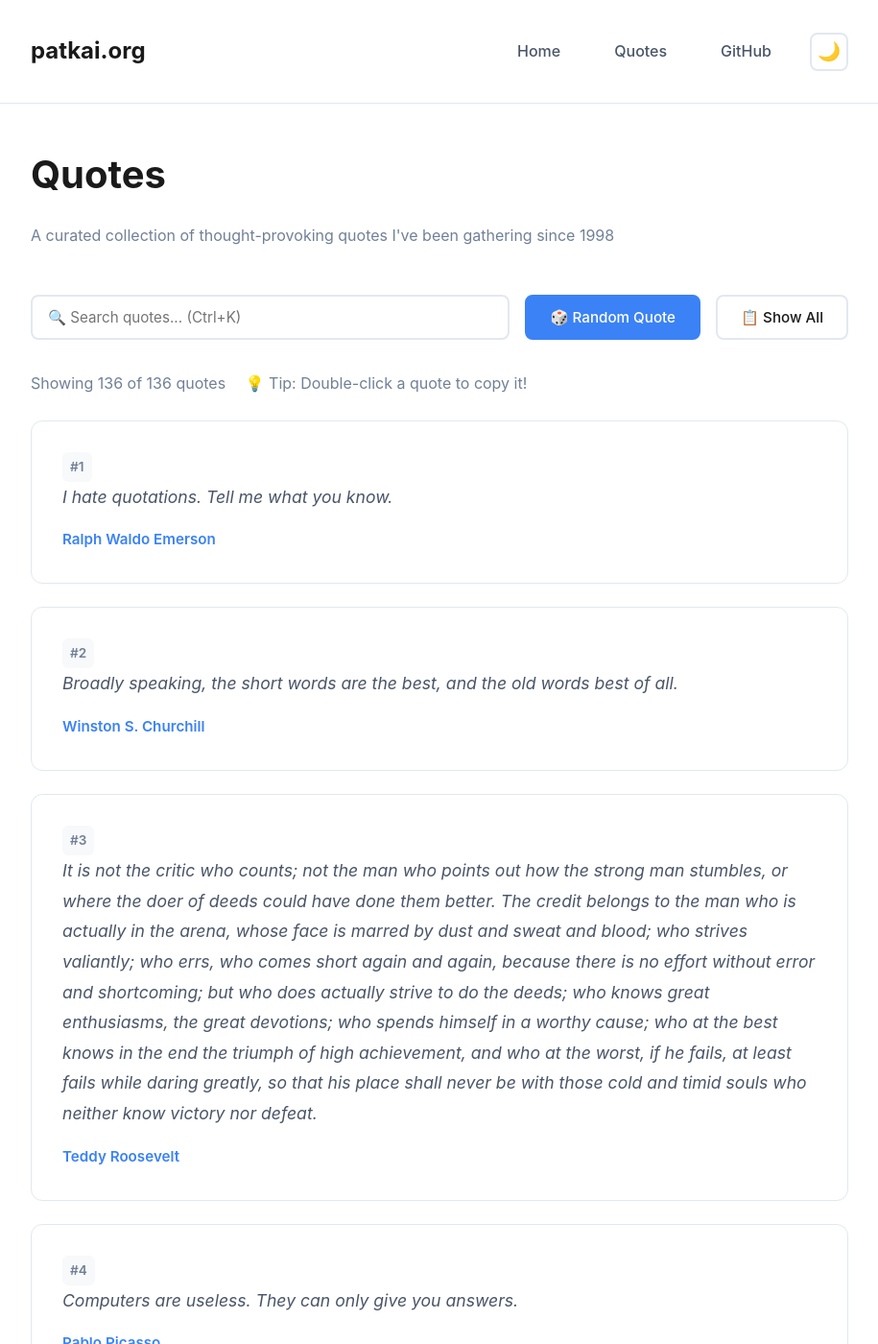
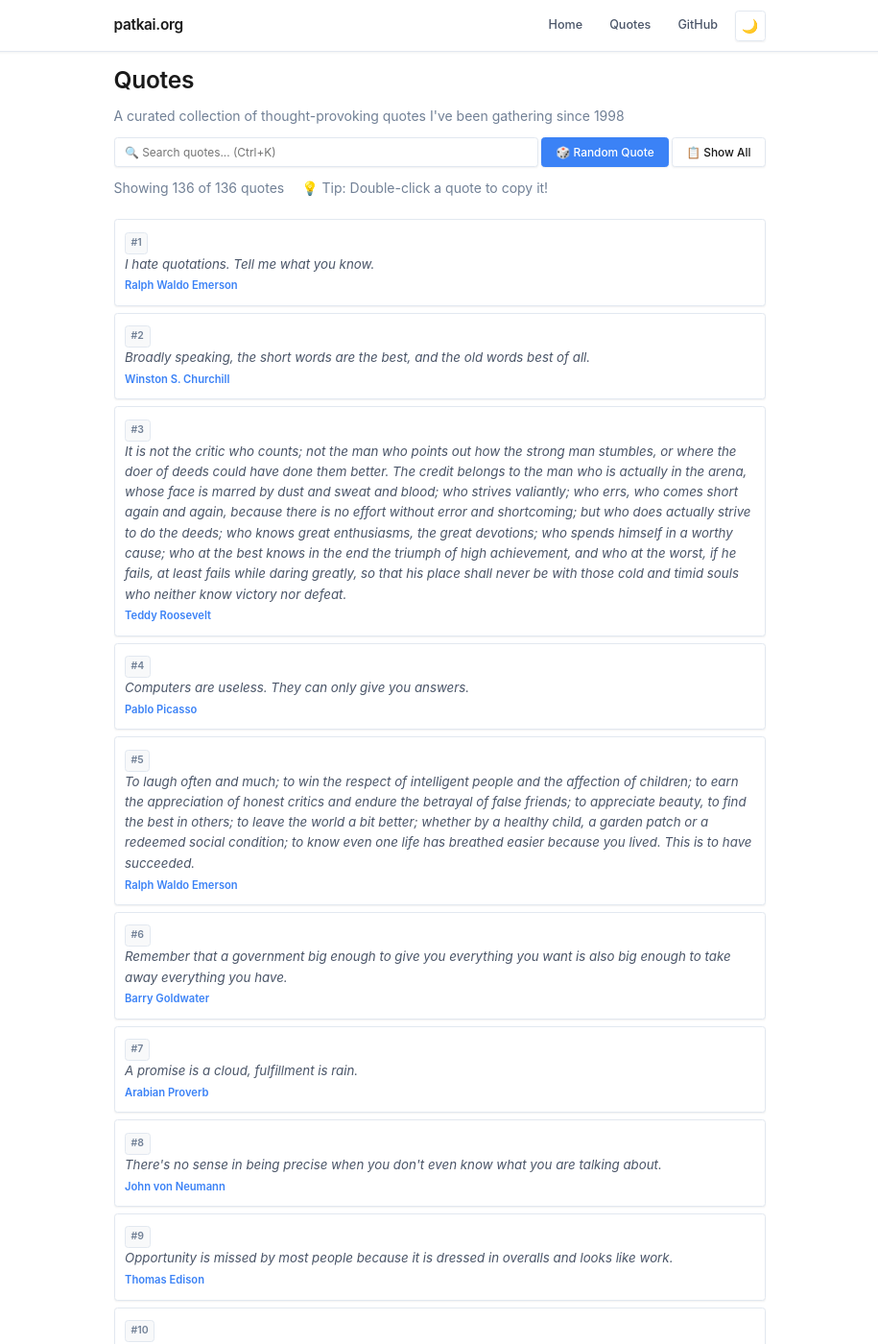
Before and after one commit to patkai/patkai.org, a Jekyll site: the page built from quotes.md, in a window 1280 px wide and 1400 px high. Shown: the whole window at 96% size, without its empty margins (182-1097 px from the left). Built offline with Jekyll 4.4.1, drawn with Linux system fonts in a browser that asks for light colours.

Commit message:
Update CSS for sharper, more compact design
- Reduce container width from 900px to 700px
- Smaller font sizes (14px base, reduced heading sizes)
- Tighter spacing throughout (reduced all spacing variables)
- Add subtle drop shadows to all interactive elements
- Clearer borders and sharper corners
- More compact padding and margins
- Better font smoothing with antialiasing
- Improved visual hierarchy with border lines on h2
- Smaller, cleaner navigation and controls
- Enhanced quote cards with subtle shadows

```diff
--- a/assets/css/style.css
+++ b/assets/css/style.css
@@ -14,28 +14,30 @@
   --accent: #3b82f6;
   --accent-hover: #2563eb;
   --border: #e2e8f0;
-  --shadow: rgba(0, 0, 0, 0.1);
+  --shadow: rgba(0, 0, 0, 0.06);
+  --shadow-md: rgba(0, 0, 0, 0.1);
+  --shadow-lg: rgba(0, 0, 0, 0.15);
   --code-bg: #f7fafc;
 
-  /* Spacing */
-  --container-width: 900px;
-  --spacing-xs: 0.5rem;
-  --spacing-sm: 1rem;
-  --spacing-md: 1.5rem;
-  --spacing-lg: 2rem;
-  --spacing-xl: 3rem;
+  /* Spacing - Compact */
+  --container-width: 700px;
+  --spacing-xs: 0.25rem;
+  --spacing-sm: 0.5rem;
+  --spacing-md: 0.75rem;
+  --spacing-lg: 1rem;
+  --spacing-xl: 1.5rem;
 
-  /* Typography */
+  /* Typography - Smaller, cleaner */
   --font-sans: -apple-system, BlinkMacSystemFont, 'Segoe UI', 'Roboto', 'Oxygen', 'Ubuntu', 'Cantarell', sans-serif;
   --font-mono: 'JetBrains Mono', 'Fira Code', 'Courier New', monospace;
 
-  /* Border radius */
-  --radius-sm: 0.375rem;
-  --radius-md: 0.5rem;
-  --radius-lg: 0.75rem;
+  /* Border radius - Sharper */
+  --radius-sm: 0.25rem;
+  --radius-md: 0.375rem;
+  --radius-lg: 0.5rem;
 
   /* Transitions */
-  --transition: all 0.3s cubic-bezier(0.4, 0, 0.2, 1);
+  --transition: all 0.2s cubic-bezier(0.4, 0, 0.2, 1);
 }
 
 [data-theme="dark"] {
@@ -48,7 +50,9 @@
   --accent: #60a5fa;
   --accent-hover: #3b82f6;
   --border: #334155;
-  --shadow: rgba(0, 0, 0, 0.3);
+  --shadow: rgba(0, 0, 0, 0.2);
+  --shadow-md: rgba(0, 0, 0, 0.3);
+  --shadow-lg: rgba(0, 0, 0, 0.4);
   --code-bg: #1e293b;
 }
 
@@ -64,16 +68,18 @@
 
 html {
   scroll-behavior: smooth;
-  font-size: 16px;
+  font-size: 14px;
 }
 
 body {
   font-family: var(--font-sans);
   background-color: var(--bg-primary);
   color: var(--text-primary);
-  line-height: 1.7;
+  line-height: 1.6;
   transition: background-color 0.3s ease, color 0.3s ease;
   min-height: 100vh;
+  -webkit-font-smoothing: antialiased;
+  -moz-osx-font-smoothing: grayscale;
 }
 
 ::selection {
@@ -86,26 +92,29 @@ body {
    ============================================ */
 
 h1, h2, h3, h4, h5, h6 {
-  font-weight: 700;
+  font-weight: 600;
   line-height: 1.3;
   margin-bottom: var(--spacing-sm);
   color: var(--text-primary);
+  letter-spacing: -0.01em;
 }
 
 h1 {
-  font-size: 2.5rem;
+  font-size: 1.75rem;
   margin-bottom: var(--spacing-md);
 }
 
 h2 {
-  font-size: 2rem;
-  margin-top: var(--spacing-xl);
-  margin-bottom: var(--spacing-md);
+  font-size: 1.4rem;
+  margin-top: var(--spacing-lg);
+  margin-bottom: var(--spacing-sm);
+  padding-bottom: var(--spacing-xs);
+  border-bottom: 1px solid var(--border);
 }
 
 h3 {
-  font-size: 1.5rem;
-  margin-top: var(--spacing-lg);
+  font-size: 1.15rem;
+  margin-top: var(--spacing-md);
 }
 
 p {
@@ -178,18 +187,19 @@ blockquote {
 }
 
 .header {
-  padding: var(--spacing-lg) 0;
+  padding: var(--spacing-md) 0;
   border-bottom: 1px solid var(--border);
   background-color: var(--bg-primary);
   position: sticky;
   top: 0;
   z-index: 100;
   backdrop-filter: blur(10px);
-  background-color: rgba(255, 255, 255, 0.9);
+  background-color: rgba(255, 255, 255, 0.95);
+  box-shadow: 0 1px 3px var(--shadow);
 }
 
 [data-theme="dark"] .header {
-  background-color: rgba(15, 23, 42, 0.9);
+  background-color: rgba(15, 23, 42, 0.95);
 }
 
 .header-content {
@@ -199,11 +209,12 @@ blockquote {
 }
 
 .site-title {
-  font-size: 1.5rem;
-  font-weight: 700;
+  font-size: 1.1rem;
+  font-weight: 600;
   color: var(--text-primary);
   text-decoration: none;
   border: none;
+  letter-spacing: -0.02em;
 }
 
 .site-title:hover {
@@ -213,16 +224,17 @@ blockquote {
 
 .nav {
   display: flex;
-  gap: var(--spacing-md);
+  gap: var(--spacing-sm);
   align-items: center;
 }
 
 .nav a {
   color: var(--text-secondary);
   font-weight: 500;
+  font-size: 0.9rem;
   border: none;
-  padding: 0.5rem 1rem;
-  border-radius: var(--radius-md);
+  padding: 0.4rem 0.75rem;
+  border-radius: var(--radius-sm);
   transition: var(--transition);
 }
 
@@ -233,17 +245,17 @@ blockquote {
 }
 
 .main {
-  padding: var(--spacing-xl) 0;
+  padding: var(--spacing-lg) 0;
   min-height: calc(100vh - 200px);
 }
 
 .footer {
-  padding: var(--spacing-xl) 0;
+  padding: var(--spacing-lg) 0;
   border-top: 1px solid var(--border);
-  margin-top: var(--spacing-xl);
+  margin-top: var(--spacing-lg);
   text-align: center;
   color: var(--text-muted);
-  font-size: 0.9rem;
+  font-size: 0.85rem;
 }
 
 /* ============================================
@@ -253,34 +265,38 @@ blockquote {
 /* Dark Mode Toggle */
 .theme-toggle {
   background: none;
-  border: 2px solid var(--border);
-  width: 40px;
-  height: 40px;
-  border-radius: var(--radius-md);
+  border: 1px solid var(--border);
+  width: 32px;
+  height: 32px;
+  border-radius: var(--radius-sm);
   cursor: pointer;
   display: flex;
   align-items: center;
   justify-content: center;
   transition: var(--transition);
   color: var(--text-primary);
-  font-size: 1.2rem;
+  font-size: 1rem;
+  box-shadow: 0 1px 2px var(--shadow);
 }
 
 .theme-toggle:hover {
   background-color: var(--bg-secondary);
   border-color: var(--accent);
+  box-shadow: 0 2px 4px var(--shadow-md);
 }
 
 /* Hero Section */
 .hero {
   text-align: center;
-  padding: var(--spacing-xl) 0;
-  animation: fadeInUp 0.8s ease-out;
+  padding: var(--spacing-lg) 0;
+  animation: fadeInUp 0.6s ease-out;
 }
 
 .hero h1 {
-  font-size: 3rem;
+  font-size: 2rem;
   margin-bottom: var(--spacing-sm);
+  font-weight: 600;
+  letter-spacing: -0.02em;
   background: linear-gradient(135deg, var(--accent) 0%, #8b5cf6 100%);
   -webkit-background-clip: text;
   -webkit-text-fill-color: transparent;
@@ -288,25 +304,25 @@ blockquote {
 }
 
 .hero .subtitle {
-  font-size: 1.25rem;
+  font-size: 1rem;
   color: var(--text-secondary);
-  margin-bottom: var(--spacing-lg);
+  margin-bottom: var(--spacing-md);
 }
 
 /* Cards */
 .card {
   background-color: var(--bg-card);
   border: 1px solid var(--border);
-  border-radius: var(--radius-lg);
-  padding: var(--spacing-lg);
-  margin-bottom: var(--spacing-md);
+  border-radius: var(--radius-md);
+  padding: var(--spacing-md);
+  margin-bottom: var(--spacing-sm);
   transition: var(--transition);
-  box-shadow: 0 1px 3px var(--shadow);
+  box-shadow: 0 1px 2px var(--shadow);
 }
 
 .card:hover {
-  transform: translateY(-2px);
-  box-shadow: 0 4px 12px var(--shadow);
+  transform: translateY(-1px);
+  box-shadow: 0 2px 8px var(--shadow-md);
   border-color: var(--accent);
 }
 
@@ -314,60 +330,64 @@ blockquote {
 .contact-links {
   display: flex;
   flex-wrap: wrap;
-  gap: var(--spacing-sm);
-  margin-top: var(--spacing-md);
+  gap: var(--spacing-xs);
+  margin-top: var(--spacing-sm);
 }
 
 .contact-link {
   display: inline-flex;
   align-items: center;
-  gap: 0.5rem;
-  padding: 0.5rem 1rem;
+  gap: 0.35rem;
+  padding: 0.4rem 0.75rem;
   background-color: var(--bg-secondary);
   border: 1px solid var(--border);
-  border-radius: var(--radius-md);
+  border-radius: var(--radius-sm);
   color: var(--text-secondary);
   transition: var(--transition);
-  font-size: 0.9rem;
+  font-size: 0.85rem;
+  box-shadow: 0 1px 2px var(--shadow);
 }
 
 .contact-link:hover {
   background-color: var(--accent);
   color: white;
   border-color: var(--accent);
-  transform: translateY(-2px);
+  transform: translateY(-1px);
+  box-shadow: 0 2px 4px var(--shadow-md);
 }
 
 /* Quote Styles */
 .quotes-header {
-  margin-bottom: var(--spacing-xl);
+  margin-bottom: var(--spacing-md);
 }
 
 .quote-controls {
   display: flex;
   flex-wrap: wrap;
-  gap: var(--spacing-sm);
-  margin-bottom: var(--spacing-lg);
+  gap: var(--spacing-xs);
+  margin-bottom: var(--spacing-md);
 }
 
 .btn {
-  padding: 0.75rem 1.5rem;
-  border: 2px solid var(--border);
-  border-radius: var(--radius-md);
+  padding: 0.5rem 1rem;
+  border: 1px solid var(--border);
+  border-radius: var(--radius-sm);
   background-color: var(--bg-card);
   color: var(--text-primary);
   cursor: pointer;
   font-weight: 500;
   transition: var(--transition);
-  font-size: 0.95rem;
+  font-size: 0.85rem;
   font-family: var(--font-sans);
+  box-shadow: 0 1px 2px var(--shadow);
 }
 
 .btn:hover {
   background-color: var(--accent);
   color: white;
   border-color: var(--accent);
-  transform: translateY(-2px);
+  transform: translateY(-1px);
+  box-shadow: 0 2px 4px var(--shadow-md);
 }
 
 .btn-primary {
@@ -384,62 +404,65 @@ blockquote {
 .search-box {
   flex: 1;
   min-width: 200px;
-  padding: 0.75rem 1rem;
-  border: 2px solid var(--border);
-  border-radius: var(--radius-md);
+  padding: 0.5rem 0.75rem;
+  border: 1px solid var(--border);
+  border-radius: var(--radius-sm);
   background-color: var(--bg-card);
   color: var(--text-primary);
-  font-size: 0.95rem;
+  font-size: 0.85rem;
   transition: var(--transition);
   font-family: var(--font-sans);
+  box-shadow: 0 1px 2px var(--shadow);
 }
 
 .search-box:focus {
   outline: none;
   border-color: var(--accent);
-  box-shadow: 0 0 0 3px rgba(59, 130, 246, 0.1);
+  box-shadow: 0 0 0 2px rgba(59, 130, 246, 0.1);
 }
 
 .quote-item {
   background-color: var(--bg-card);
   border: 1px solid var(--border);
-  border-radius: var(--radius-lg);
-  padding: var(--spacing-lg);
-  margin-bottom: var(--spacing-md);
+  border-radius: var(--radius-sm);
+  padding: var(--spacing-md);
+  margin-bottom: var(--spacing-sm);
   transition: var(--transition);
-  animation: fadeIn 0.5s ease-out;
+  animation: fadeIn 0.4s ease-out;
+  box-shadow: 0 1px 2px var(--shadow);
 }
 
 .quote-item:hover {
   border-color: var(--accent);
-  box-shadow: 0 4px 12px var(--shadow);
-  transform: translateX(4px);
+  box-shadow: 0 2px 6px var(--shadow-md);
+  transform: translateX(2px);
 }
 
 .quote-text {
-  font-size: 1.1rem;
-  line-height: 1.8;
+  font-size: 0.95rem;
+  line-height: 1.6;
   color: var(--text-secondary);
   font-style: italic;
-  margin-bottom: var(--spacing-sm);
+  margin-bottom: var(--spacing-xs);
 }
 
 .quote-author {
   font-weight: 600;
   color: var(--accent);
   font-style: normal;
-  font-size: 0.95rem;
+  font-size: 0.8rem;
 }
 
 .quote-number {
   display: inline-block;
   background-color: var(--bg-secondary);
   color: var(--text-muted);
-  padding: 0.25rem 0.5rem;
+  padding: 0.15rem 0.4rem;
   border-radius: var(--radius-sm);
-  font-size: 0.85rem;
-  margin-right: var(--spacing-sm);
+  font-size: 0.75rem;
+  margin-right: var(--spacing-xs);
   font-weight: 600;
+  border: 1px solid var(--border);
 }
 
 /* Lists */
@@ -545,24 +568,24 @@ li {
 
 @media (max-width: 768px) {
   html {
-    font-size: 14px;
+    font-size: 13px;
   }
 
   .hero h1 {
-    font-size: 2rem;
+    font-size: 1.6rem;
   }
 
   h1 {
-    font-size: 2rem;
+    font-size: 1.5rem;
   }
 
   h2 {
-    font-size: 1.5rem;
+    font-size: 1.25rem;
   }
 
   .header-content {
     flex-direction: column;
-    gap: var(--spacing-sm);
+    gap: var(--spacing-xs);
   }
 
   .nav {
@@ -579,10 +602,14 @@ li {
   }
 
   .back-to-top {
-    bottom: 1rem;
-    right: 1rem;
-    width: 45px;
-    height: 45px;
+    bottom: 0.75rem;
+    right: 0.75rem;
+    width: 40px;
+    height: 40px;
+  }
+
+  .container {
+    padding: 0 var(--spacing-sm);
   }
 }
 
```
